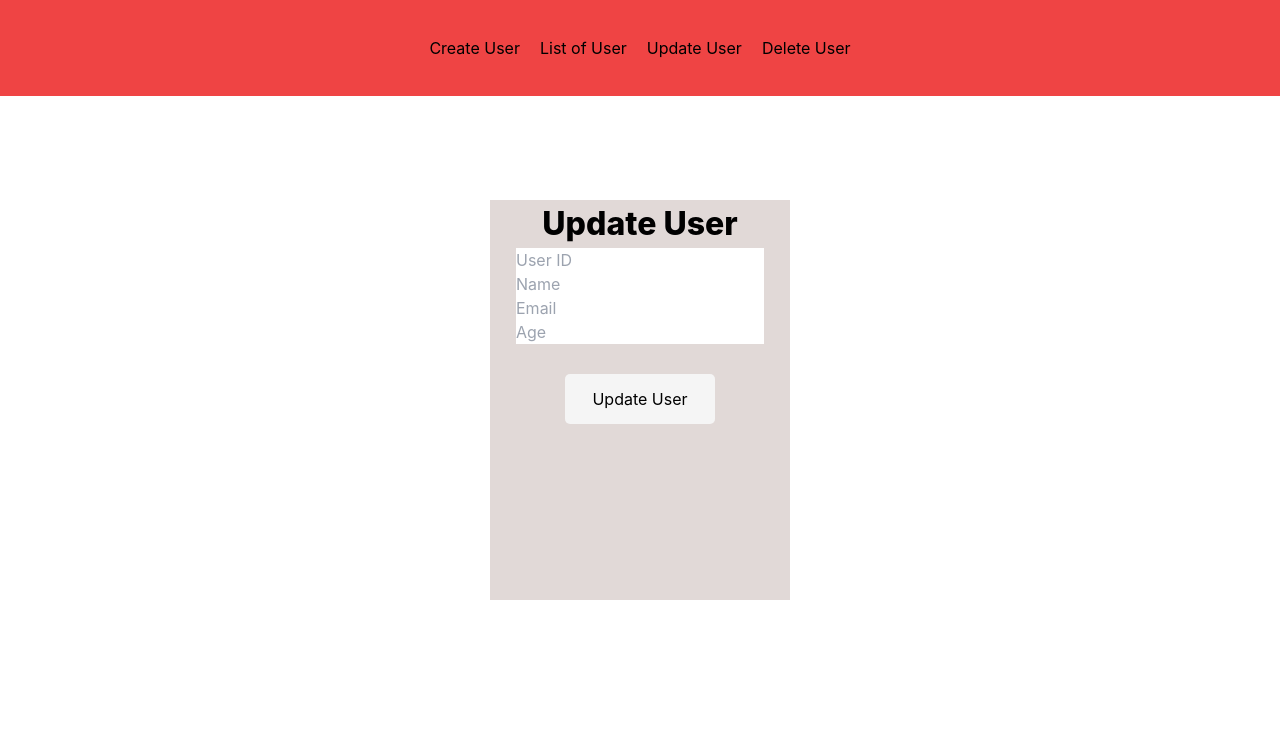
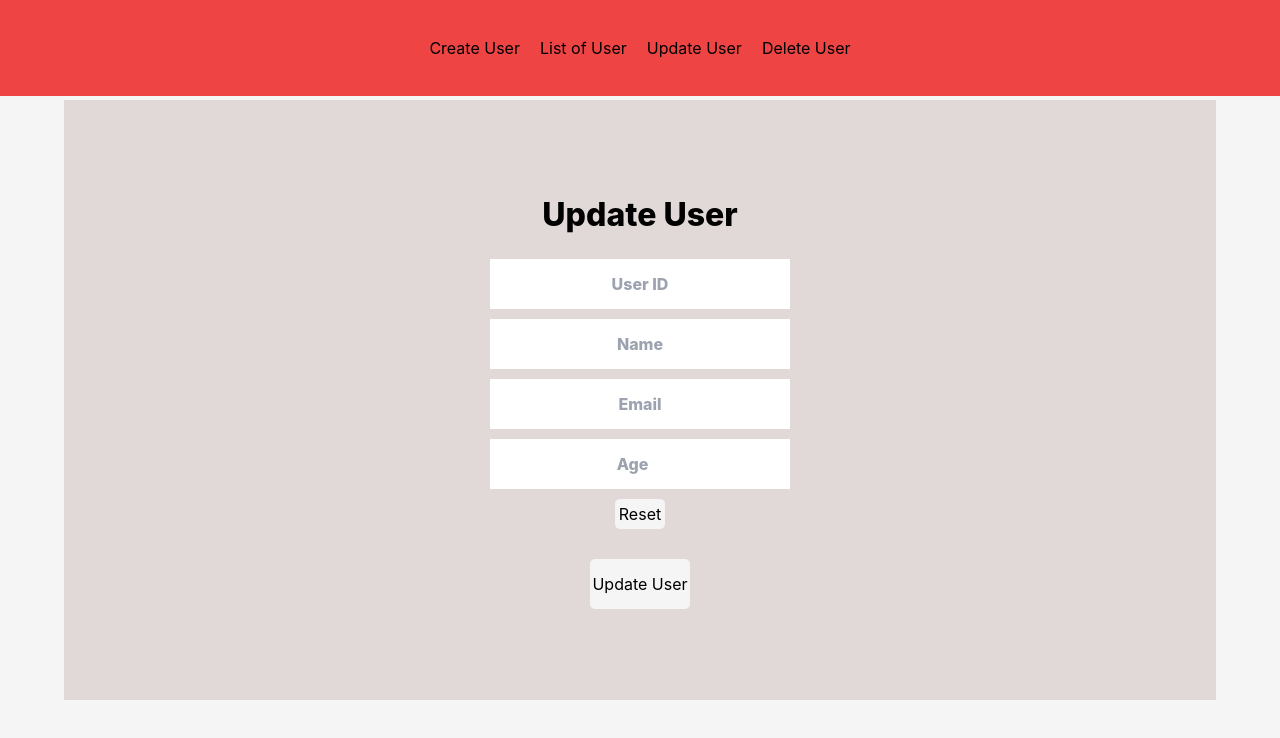
Before and after one commit to rosesarerosieee/crud-web-app, a React (Create React App) app: page /update in a window 1280 px wide. Shown: the top 738 px of the page. Built offline with nearby package versions, Linux system fonts and the light colour scheme.

Commit message:
Added a reusable components(card.js) instead doing it on everypage 1 by 1

```diff
--- /dev/null
+++ b/src/components/card.js
@@ -0,0 +1,20 @@
+// CardContainer.js
+import React from "react";
+
+const CardContainer = ({ title, children, onSubmit }) => {
+  return (
+    <div className="w-full h-screen flex items-center justify-center bg-[whitesmoke]">
+      <div className="flex items-center justify-start flex-col w-[300px] h-[50vh] bg-[#e1d9d7] xl:w-[90%] xl:h-[75vh] xl:justify-center">
+        <h2 className="text-black font-extrabold text-[2rem]">{title}</h2>
+        <form
+          onSubmit={onSubmit}
+          className="flex items-center justify-center flex-col pt-[20px]"
+        >
+          {children}
+        </form>
+      </div>
+    </div>
+  );
+};
+
+export default CardContainer;
--- a/src/components/create.jsx
+++ b/src/components/create.jsx
@@ -1,4 +1,5 @@
 import React, { useState } from "react";
+import CardContainer from "./card";
 
 import { createUser } from "../api/api";
 
@@ -21,10 +22,8 @@ const CreateUser = () => {
   };
 
   return (
-    <div>
-      <div className="w-full h-screen flex items-center justify-center bg-[whitesmoke]">
-        <div className="flex items-center justify-start flex-col w-[300px] h-[50vh] bg-[#e1d9d7]">
-          <h2 className="text-black font-extrabold text-[2rem]">Create User</h2>
+    <>
+      <CardContainer title={"Create User"} onSubmit={handleSubmit}>
         <form
           onSubmit={handleSubmit}
           className="flex items-center justify-center flex-col pt-[20px]"
@@ -36,6 +35,7 @@ const CreateUser = () => {
               value={name}
               onChange={(e) => setName(e.target.value)}
               required
+              className="xl:w-[300px] xl:h-[50px] xl:text-center"
             />
             <input
               type="email"
@@ -43,6 +43,7 @@ const CreateUser = () => {
               value={email}
               onChange={(e) => setEmail(e.target.value)}
               required
+              className="xl:w-[300px] xl:h-[50px] xl:text-center"
             />
             <input
               type="number"
@@ -50,6 +51,7 @@ const CreateUser = () => {
               value={age}
               onChange={(e) => setAge(e.target.value)}
               required
+              className="xl:w-[300px] xl:h-[50px] xl:text-center"
             />
           </div>
           <div className="pt-[20px]">
@@ -61,9 +63,8 @@ const CreateUser = () => {
             </button>
           </div>
         </form>
-        </div>
-      </div>
-    </div>
+      </CardContainer>
+    </>
   );
 };
 
--- a/src/components/delete.jsx
+++ b/src/components/delete.jsx
@@ -1,6 +1,6 @@
 import React, { useState } from "react";
-
 import { deleteUser } from "../api/api";
+import CardContainer from "./card";
 
 const DeleteUser = () => {
   const [id, setId] = useState("");
@@ -17,9 +17,7 @@ const DeleteUser = () => {
 
   return (
     <>
-      <div className="w-full h-screen flex items-center justify-center">
-        <div className="flex items-center justify-start flex-col w-[300px] h-[50vh] bg-[#e1d9d7] gap-[20px]">
-          <h2 className="font-extrabold text-[2rem]">Delete User</h2>
+      <CardContainer title={"Delete User"}>
         <div className="">
           <input
             type="text"
@@ -27,7 +25,7 @@ const DeleteUser = () => {
             value={id}
             onChange={(e) => setId(e.target.value)}
             required
-              className="text-center"
+            className="font-extrabold xl:w-[300px] xl:h-[50px] xl:text-center"
           />
         </div>
         <div className="pt-[20px]">
@@ -38,8 +36,7 @@ const DeleteUser = () => {
             Delete User
           </button>
         </div>
-        </div>
-      </div>
+      </CardContainer>
     </>
   );
 };
--- a/src/components/navbar.jsx
+++ b/src/components/navbar.jsx
@@ -26,6 +26,8 @@ const Navbar = () => {
             </Link>
           </li>
         </ul>
+
+
       </div>
     </>
   );
--- a/src/components/read.jsx
+++ b/src/components/read.jsx
@@ -20,16 +20,16 @@ const ReadUsers = () => {
 
   return (
     <div className="w-full h-screen flex items-center justify-center bg-[whitesmoke]">
-      <div className="flex items-center justify-start flex-col w-[500px] h-auto bg-[#e1d9d7] p-5">
+      <div className="flex items-center justify-start flex-col w-[500px] h-auto bg-[#e1d9d7] p-5 xl:w-[90%] xl:h-[75vh]">
         <h2 className="text-black font-extrabold text-[2rem] mb-[20px]">
           Users List
         </h2>
         {error ? (
           <p>{error}</p>
         ) : (
-          <table className="table-auto w-full text-center">
+          <table className="table-auto text-center">
             <thead>
-              <tr className="bg-[whitesmoke]">
+              <tr className="bg-[whitesmoke]  w-full">
                 <th className="px-4 py-2">Name</th>
                 <th className="px-4 py-2">Email</th>
                 <th className="px-4 py-2">Age</th>
--- a/src/components/update.jsx
+++ b/src/components/update.jsx
@@ -1,5 +1,6 @@
 import React, { useState } from "react";
 import { updateUser } from "../api/api";
+import CardContainer from "./card";
 
 const UpdateUser = () => {
   const [id, setId] = useState("");
@@ -21,53 +22,62 @@ const UpdateUser = () => {
     }
   };
 
+  const handleEmpty = () => {
+    setId("");
+    setName("");
+    setEmail("");
+    setAge("");
+  };
+
   return (
     <>
-      <div className="w-full h-screen flex items-center justify-center bg-[whitesmoke">
-        <div className="flex items-center justify-start flex-col w-[300px] h-[50vh] bg-[#e1d9d7]">
-          <h2 className="font-extrabold text-[2rem]">Update User</h2>
-          <form
-            onSubmit={handleSubmit}
-            className="flex flex-col items-center justify-center"
-          >
-            <div className="flex flex-col items-center justify-center">
+      <CardContainer title={"Update User"} onSubmit={handleSubmit}>
+        <div className="flex flex-col items-center justify-center gap-[10px]">
           <input
             type="text"
             placeholder="User ID"
             value={id}
             onChange={(e) => setId(e.target.value)}
             required
+            className="font-extrabold xl:w-[300px] xl:h-[50px] xl:text-center"
           />
           <input
             type="text"
             placeholder="Name"
             value={name}
             onChange={(e) => setName(e.target.value)}
+            className="font-extrabold xl:w-[300px] xl:h-[50px] xl:text-center"
           />
           <input
             type="email"
             placeholder="Email"
             value={email}
             onChange={(e) => setEmail(e.target.value)}
+            className="font-extrabold xl:w-[300px] xl:h-[50px] xl:text-center"
           />
           <input
             type="number"
             placeholder="Age"
             value={age}
             onChange={(e) => setAge(e.target.value)}
+            className="font-extrabold xl:w-[300px] xl:h-[50px] xl:text-center"
           />
+          <button
+            className="w-[50px] h-[30px] text-center rounded-[5px]  bg-[whitesmoke]"
+            onClick={handleEmpty}
+          >
+            Reset
+          </button>
         </div>
-            <div className="pt-[30px]">
+        <div className="pt-[30px] flex justify-between gap-[20px] ">
           <button
             type="submit"
-                className="w-[150px] h-[50px] text-center rounded-[5px]  bg-[whitesmoke]"
+            className="w-[100px] h-[50px] text-center rounded-[5px]  bg-[whitesmoke]"
           >
             Update User
           </button>
         </div>
-          </form>
-        </div>
-      </div>
+      </CardContainer>
     </>
   );
 };
```
Also changed, not shown: src/App.js (line endings or trailing spaces). Lines whose indentation alone changed are shown as unchanged.
